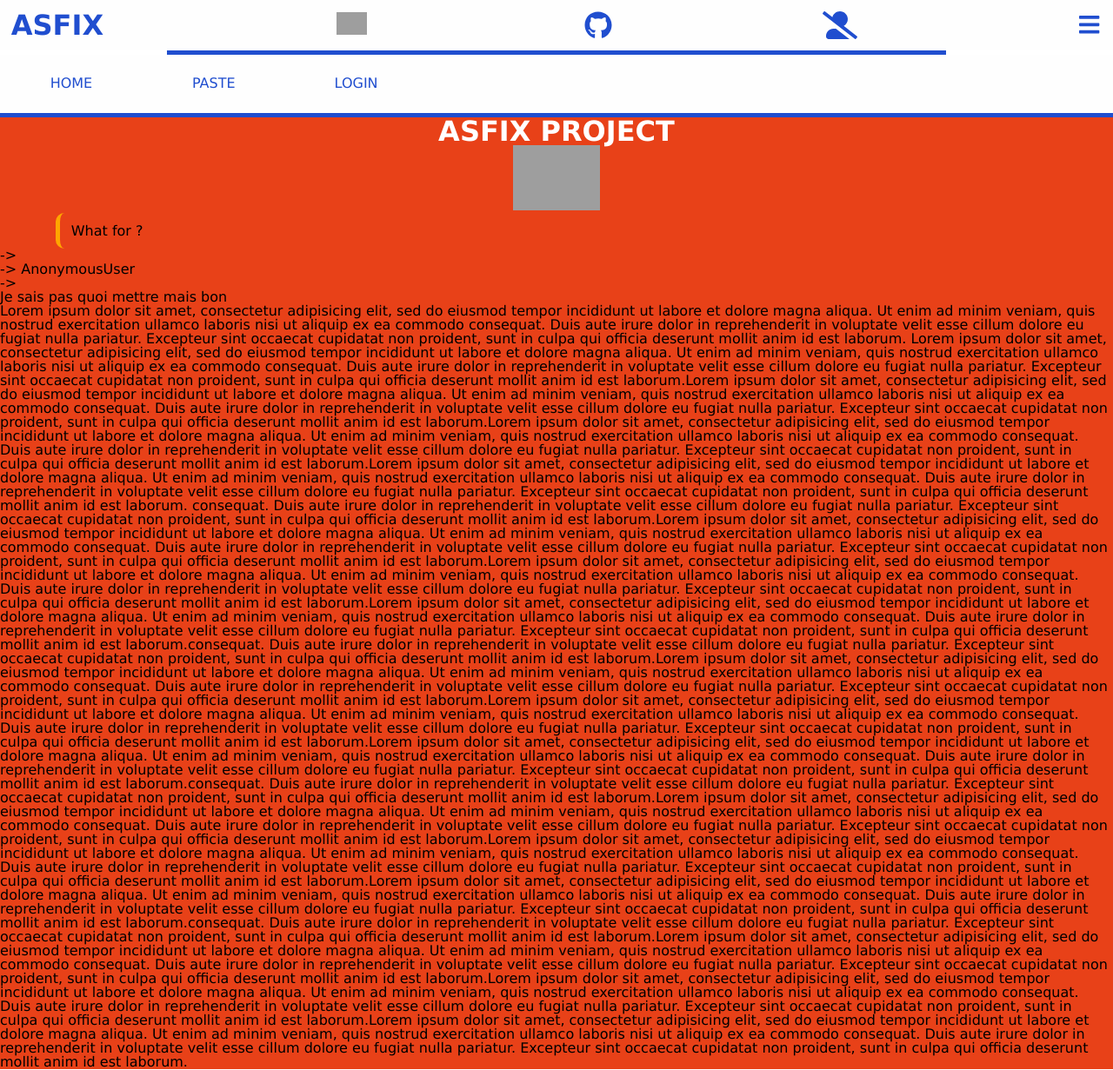
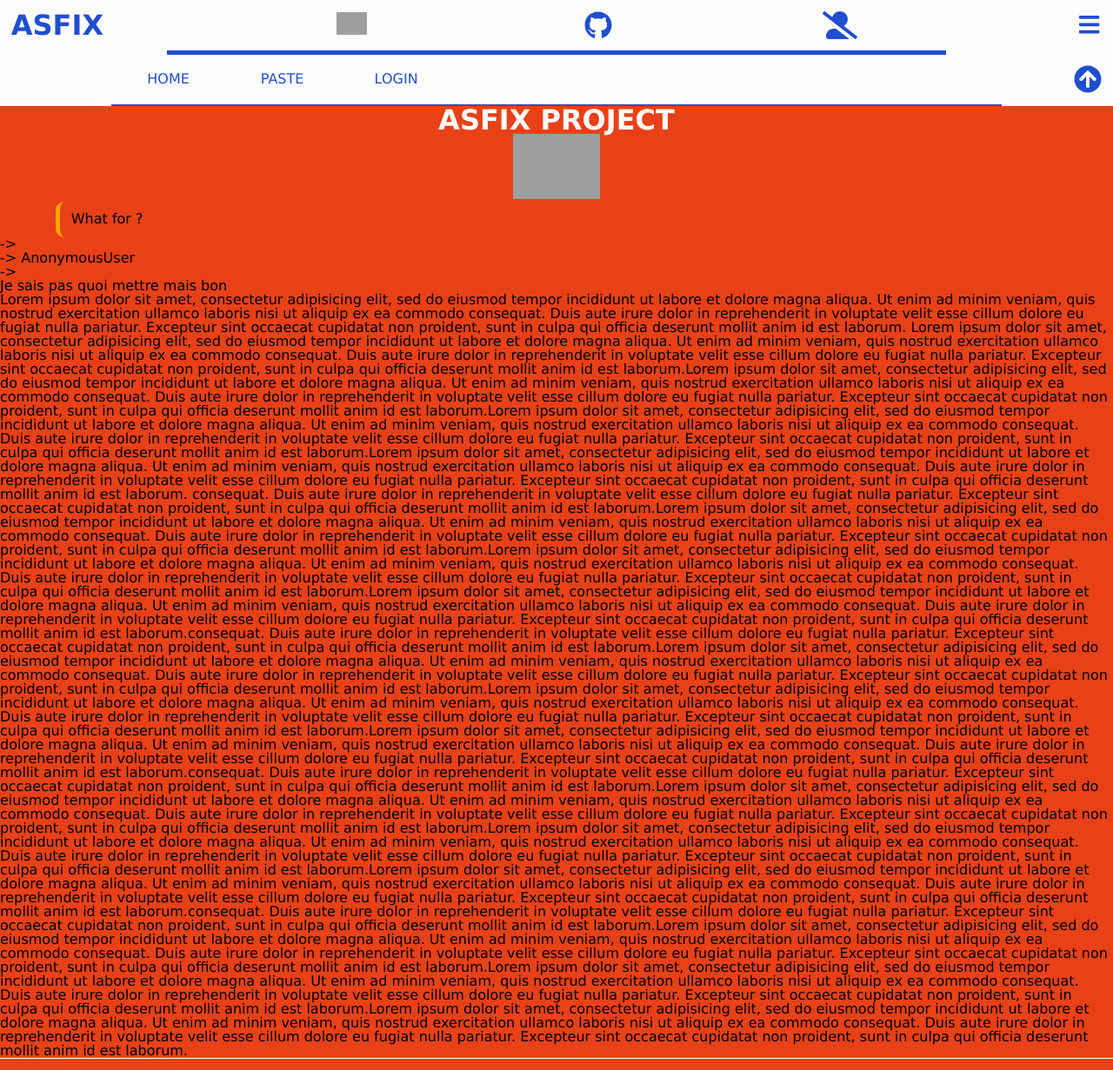
Before and after one commit to enzolouis/embin, a Django app: template templates/home.html in a window 1280 px wide. Shown: the whole page at 87% size. Run offline with Django 3.2, Linux system fonts and the light colour scheme; the template is opened without the code that fills it, so the values that code supplies are empty; grey boxes are pictures that could not be loaded.

Commit message:
improve navbar + add top button

```diff
--- /dev/null
+++ b/static/header.css
@@ -0,0 +1,159 @@
+/* NAVIGATION BAR */
+
+.main-header {
+	display:flex;
+	flex-flow:row wrap;
+	align-items:center;
+	background-color:#fefefe;
+	border-bottom:0 solid #204ecf;
+}
+
+.main-header h1 {
+	flex:0.5;
+	color:#204ecf;
+	padding:1%;
+}
+
+.main-header .logo {
+	flex:1;
+	padding:1%;
+	text-align:right;
+}
+.main-header .logo img{
+	width:35px;
+}
+
+.main-header .logo svg {
+	color:#204ecf;
+	font-size:200%;
+}
+
+.main-header #navbar-deploy {
+	padding-right:1%;
+	cursor:pointer;
+	background:none;
+}
+
+.main-header #navbar-deploy svg {
+	font-size:200%;
+	color:#204ecf;
+}
+
+.separator-1 {
+	background-color:#fefefe;
+}
+
+.separator-1 div {
+	border-top:5px solid #204ecf;
+	margin:0 auto;
+	width:70%;
+}
+
+.separator-2 {
+	background-color:#fefefe;
+	display:contents;
+}
+
+.separator-2 div {
+	width:80%;
+	border:1px solid #204ecf;
+	margin:auto
+}
+
+/*
+
+#navbar-deploy {
+	position:fixed;
+	right:3px;
+	top:3px;
+	width:50px;
+	height:50px;
+	background:none;
+}
+*/
+
+header.navbar-parent {
+	background-color:#fefefe;
+	/* border-bottom:5px solid #204ecf; */
+}
+
+.navbar-first-elt {
+	color:#204ecf;
+}
+
+.navbar-elt {
+	color:#204ecf;
+}
+
+.navbar-elt:hover {
+	background-color:#204ecf;
+	color:#fefefe;
+}
+
+header.navbar-parent {
+	position:sticky;
+	top:0;
+	display:flex;
+	z-index:1000000;
+	width:100%;
+
+	flex-flow:row wrap;
+	align-items:center;
+
+
+	opacity:1;
+
+
+}
+
+.navbar-first-elt-logo {
+	padding:0 2%;
+	flex:0.1;
+	text-align:center;
+}
+
+.navbar-first-elt-logo img {
+	width:30px;
+}
+
+
+.navbar-first-elt {
+	flex:0;
+	margin-left:1%;
+	margin-right:1%;
+	font-size:200%;
+}
+
+.navbar-elt {
+	flex:0.1;
+	text-align:center;
+	padding:2%;
+	transition:all 0.2s linear;
+}
+
+/*
+.navbar-role {
+	position:absolute;
+	right:0;
+	padding:2%;
+	font-size:150%;
+}
+
+.navbar-role svg {
+	transition:all 0.2s linear;
+}
+
+.navbar-role svg:hover {
+	color:#204ecf;
+}
+*/
+
+.button-top {
+	cursor:pointer;
+	padding:1%;
+	position:absolute;
+	right:0;
+	font-size:200%;
+	color:#204ecf;
+
+}
--- a/static/styles.css
+++ b/static/styles.css
@@ -1,3 +1,5 @@
+@import 'header.css';
+
 
 * {
 	box-sizing:border-box;
@@ -57,208 +59,6 @@ main {
 
 
 
-/* NAVIGATION BAR */
-
-.main-header {
-	display:flex;
-	flex-flow:row wrap;
-	align-items:center;
-	background-color:#fefefe;
-	border-bottom:0 solid #204ecf;
-}
-
-.main-header h1 {
-	flex:0.5;
-	color:#204ecf;
-	padding:1%;
-}
-
-.main-header .logo {
-	flex:1;
-	padding:1%;
-	text-align:right;
-}
-.main-header .logo img{
-	width:35px;
-}
-
-.main-header .logo svg {
-	color:#204ecf;
-	font-size:200%;
-}
-
-.main-header #navbar-deploy {
-	padding-right:1%;
-	cursor:pointer;
-	background:none;
-}
-
-.main-header #navbar-deploy svg {
-	font-size:200%;
-	color:#204ecf;
-}
-
-.separator-header {
-	border-top:5px solid #204ecf;
-	margin:0 auto;
-	width:70%;
-}
-
-/*
-
-#navbar-deploy {
-	position:fixed;
-	right:3px;
-	top:3px;
-	width:50px;
-	height:50px;
-	background:none;
-}
-*/
-
-
-
-
-/*
-
-# STYLE SOMBRE
-
-header.navbar-parent {
-	background-color:#204;
-}
-
-.navbar-first-elt {
-	color:#eeeeee;
-}
-
-.navbar-elt {
-	color:#eeeeee;
-}
-
-.navbar-elt:hover {
-	background-color:#eeeeee; harmony avec le body
-	color:#204;
-}
-
-# STYLE CLAIR
-
-header.navbar-parent {
-	background-color:#204ecf;
-}
-
-.navbar-first-elt {
-	color:#eeeeee;
-}
-
-.navbar-elt {
-	color:#eeeeee;
-}
-
-.navbar-elt:hover {
-	background-color:#eeeeee; harmony avec le body
-	color:#204ecf;
-}
-
-# TEST
-
-
-
-# AUTRE STYLE
-
-header.navbar-parent {
-	background-color:#fefefe;
-	border-bottom:5px solid #204ecf;
-}
-
-.navbar-first-elt {
-	color:#204ecf;
-}
-
-.navbar-elt {
-	color:#204ecf;
-}
-
-.navbar-elt:hover {
-	background-color:#204ecf; harmony avec le body
-	color:#fefefe;
-}
-
-
-*/
-
-header.navbar-parent {
-	background-color:#fefefe;
-	border-bottom:5px solid #204ecf;
-}
-
-.navbar-first-elt {
-	color:#204ecf;
-}
-
-.navbar-elt {
-	color:#204ecf;
-}
-
-.navbar-elt:hover {
-	background-color:#204ecf;
-	color:#fefefe;
-}
-
-header.navbar-parent {
-	position:sticky;
-	top:0;
-	display:flex;
-	z-index:1000000;
-	width:100%;
-
-	flex-flow:row wrap;
-	align-items:center;
-
-
-	opacity:1;
-
-
-}
-
-.navbar-first-elt-logo {
-	padding:0 2%;
-	flex:0.1;
-	text-align:center;
-}
-
-.navbar-first-elt-logo img {
-	width:30px;
-}
-
-
-.navbar-first-elt {
-	flex:0;
-	margin-left:1%;
-	margin-right:1%;
-	font-size:200%;
-}
-
-.navbar-elt {
-	flex:0.1;
-	text-align:center;
-	padding:2%;
-	transition:all 0.2s linear;
-}
-
-.navbar-role {
-	position:absolute;
-	right:0;
-	padding:2%;
-	font-size:150%;
-}
-
-.navbar-role svg {
-	transition:all 0.2s linear;
-}
-
-.navbar-role svg:hover {
-	color:#204ecf;
-}
 
 
 
--- a/templates/basenav.html
+++ b/templates/header.html
@@ -30,11 +30,16 @@
 	</div>
 </div>
 
+
+
+
 <div class="separator-1">
-	<div class="separator-header"></div>
+	<div></div>
 </div>
 
+
 <header id="navbar" class="navbar-parent">
+	<div class="header-content" style="width:80%;display:flex;flex-flow:row wrap;margin: auto">
 	<!--<a href="#" class="navbar-first-elt-logo">
 		<img
 			src="https://cdn.discordapp.com/attachments/710978082902638594/764661248029098004/1602379831460.png" >
@@ -62,7 +67,14 @@
 	</a>
 	{% endif %}
 
+	<div id="button-top" class="button-top">
+		<i onclick="topFunction()" class="fas fa-arrow-circle-up"></i>
+	</div>
+</div>
 
+<div class="separator-2">
+	<div></div>
+</div>
 
 </header>
 
@@ -82,6 +94,18 @@ function deployNavBar() {
 	navDeploy.onclick = undeployNavBar;
 }
 
+function topFunction() {
+	document.body.scrollTop = 0
+	document.documentElement.scrollTop = 0
+}
 
+let topButton = document.getElementById("button-top");
 
+window.onscroll = function scrollFunction() {
+	if(document.body.scrollTop > 60 || document.documentElement.scrollTop > 60) {
+		topButton.style.display = "block";
+	} else {
+		topButton.style.display = "none";
+	}
+}
 </script>
--- a/templates/home.html
+++ b/templates/home.html
@@ -8,7 +8,7 @@
 </head>
 <body>
 
-{% include 'basenav.html' %}
+{% include 'header.html' %}
 
 <main>
 <div class="main">
--- a/templates/login.html
+++ b/templates/login.html
@@ -8,7 +8,7 @@
 </head>
 <body>
 
-{% include 'basenav.html' %}
+{% include 'header.html' %}
 
 <main>
 
--- a/templates/profile.html
+++ b/templates/profile.html
@@ -10,7 +10,7 @@
 </head>
 <body>
 
-{% include 'basenav.html' %}
+{% include 'header.html' %}
 
 <main>
 
--- a/templates/sign-in.html
+++ b/templates/sign-in.html
@@ -8,7 +8,7 @@
 </head>
 <body class="sign">
 
-{% include 'basenav.html' %}
+{% include 'header.html' %}
 
 <main>
 
--- a/templates/sign-up.html
+++ b/templates/sign-up.html
@@ -8,7 +8,7 @@
 </head>
 <body class="sign">
 
-{% include 'basenav.html' %}
+{% include 'header.html' %}
 
 <main>
 
```
Also changed, not shown: db.sqlite3, 4 other files.
